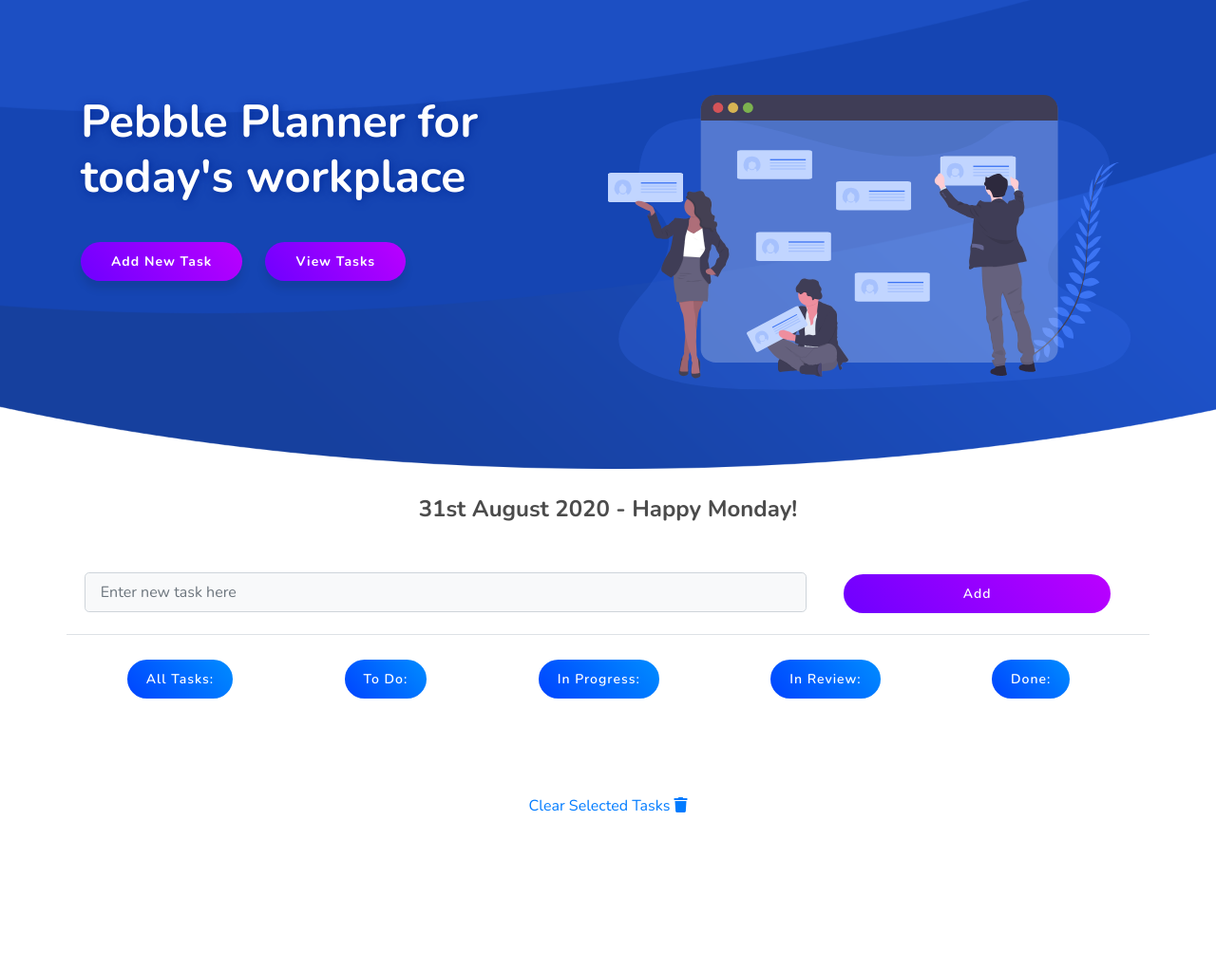
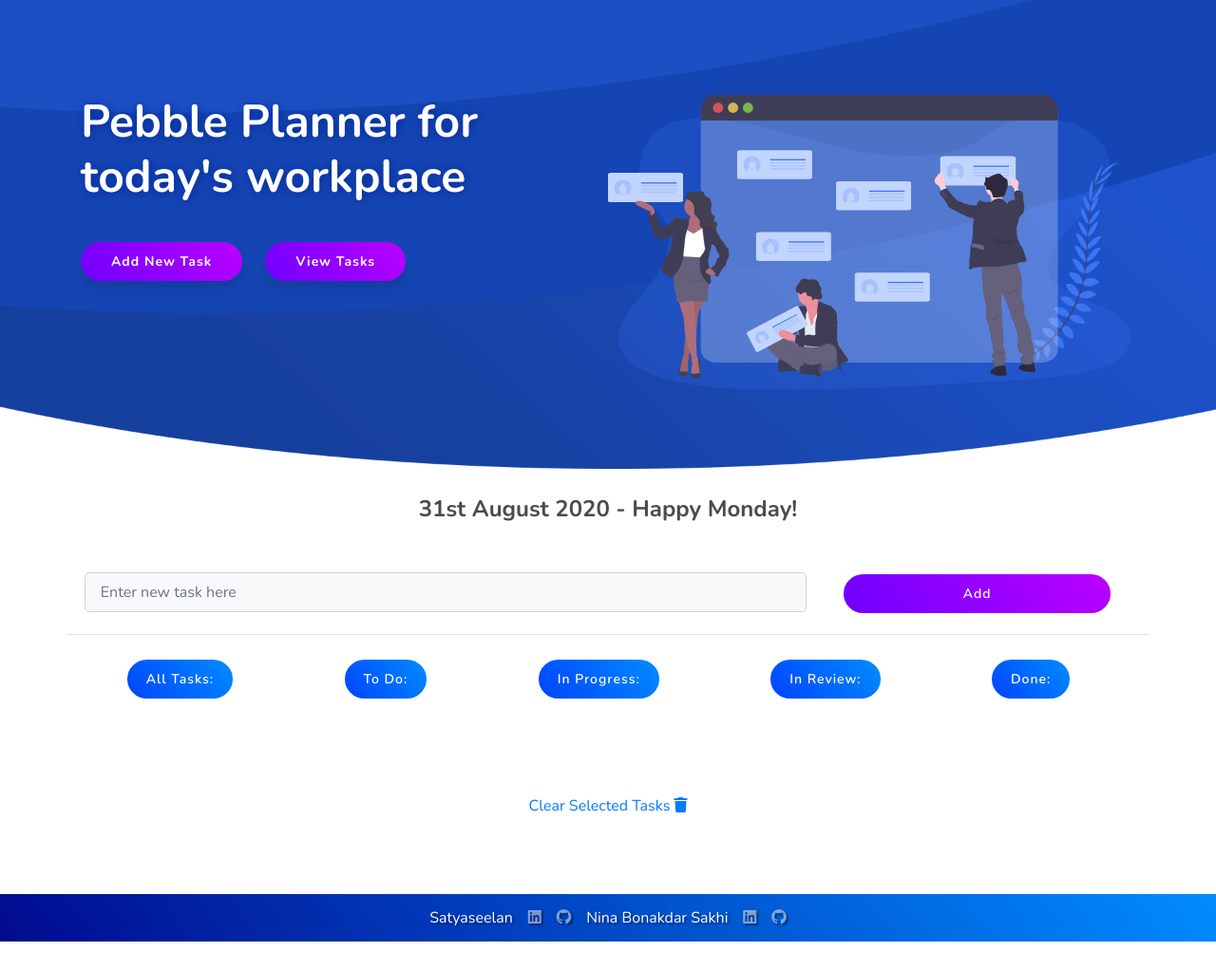
Before and after one commit to vsatyaseelan/pebbletask, a website built with Parcel: page index.html in a window 1280 px wide. Shown: the whole page at 95% size. Before the commit the page ends 922 px from the top, so only its background shows below. Built offline with nearby package versions, Linux system fonts and the light colour scheme.

Commit message:
Updated favicon and CSS

```diff
--- a/index.html
+++ b/index.html
@@ -15,6 +15,9 @@
 
   <!-- Icon File -->
   <link rel="stylesheet" href="https://pro.fontawesome.com/releases/v5.13.0/css/all.css">
+
+  <!-- Favicon -->
+  <link rel="icon" type="image/png" href="./images/favicon.ico" />
 
   <link rel="stylesheet" href="./styles.css">
   <title id="htmlTitle">Pebble Planner</title>
@@ -190,31 +193,31 @@
   <script src="https://stackpath.bootstrapcdn.com/bootstrap/4.4.1/js/bootstrap.min.js" integrity="sha384-wfSDF2E50Y2D1uUdj0O3uMBJnjuUD4Ih7YwaYd1iqfktj0Uod8GCExl3Og8ifwB6" crossorigin="anonymous"></script>
   <script src="script.js"></script>
 </body>
-<!-- <footer>
-      <nav class="navbar navbar-expand-sm navbar-dark bg-dark">
+<footer>
+      <nav class="navbar navbar-expand-sm navbar-dark" id="navbarFooter">
         <div class="container justify-content-center">
             <ul class="nav navbar-nav flex-fill w-100 flex-nowrap justify-content-center iconShadow">
               <li class="nav-item">
                 <a class="nav-link active">Satyaseelan</a>
               </li>
               <li class="nav-item">
-                <a class="nav-link iconFloat" href="https://www.linkedin.com/in/satyaseelan" target="_blank"><i class="fab fa-linkedin"></i> LinkedIn</a>
+                <a class="nav-link iconFloat" href="https://www.linkedin.com/in/satyaseelan" target="_blank"><i class="fab fa-linkedin"></i></a>
               </li>
               <li class="nav-item">
-                <a class="nav-link iconFloat" href="https://github.com/vsatyaseelan" target="_blank"><i class="fab fa-github"></i> GitHub</a>
+                <a class="nav-link iconFloat" href="https://github.com/vsatyaseelan" target="_blank"><i class="fab fa-github"></i></a>
               </li>
               <li class="nav-item">
                 <a class="nav-link active">Nina Bonakdar Sakhi</a>
               </li>
               <li class="nav-item">
-                <a class="nav-link iconFloat" href="https://www.linkedin.com/in/nina-bonakdar-sakhi-b2171a169" target="_blank"><i class="fab fa-linkedin"></i> LinkedIn</a>
+                <a class="nav-link iconFloat" href="https://www.linkedin.com/in/nina-bonakdar-sakhi-b2171a169" target="_blank"><i class="fab fa-linkedin"></i></a>
               </li>
               <li class="nav-item">
-                <a class="nav-link iconFloat" href="https://github.com/Nina1355" target="_blank"><i class="fab fa-github"></i> GitHub</a>
+                <a class="nav-link iconFloat" href="https://github.com/Nina1355" target="_blank"><i class="fab fa-github"></i></a>
               </li>
             </ul>
         </div>
     </nav>
-</footer> -->
+</footer>
 
 </html>
--- a/styles.css
+++ b/styles.css
@@ -330,6 +330,11 @@ footer {
     text-decoration: none;
   }
 
-  .navbar {
+  #navbarFooter{
     margin-bottom: 0;
+    margin-top: 50px;
+    padding-bottom: 5px;
+    padding-top: 5px;
+    background: linear-gradient(50deg, #010a8f 0, #008cff 100%);
+    color: white;
   }
```
